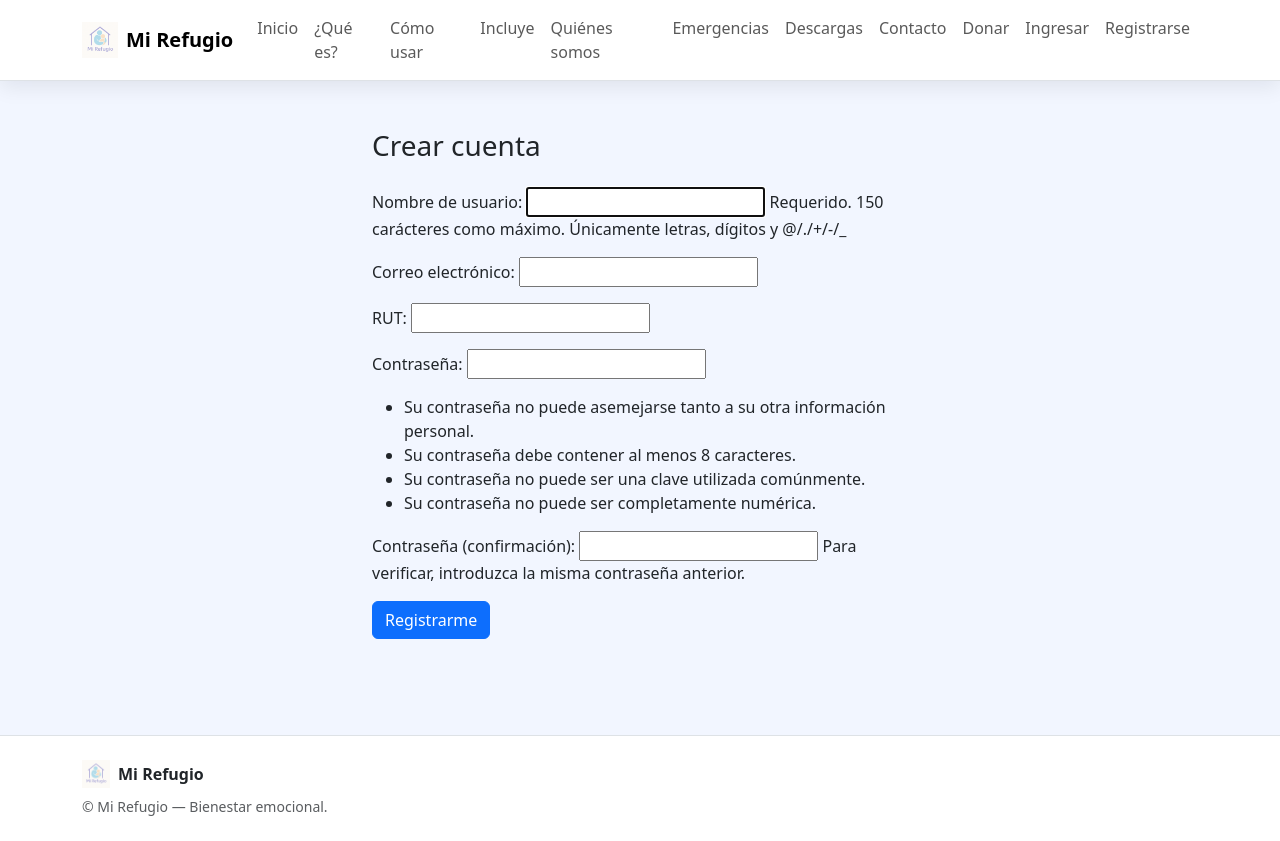
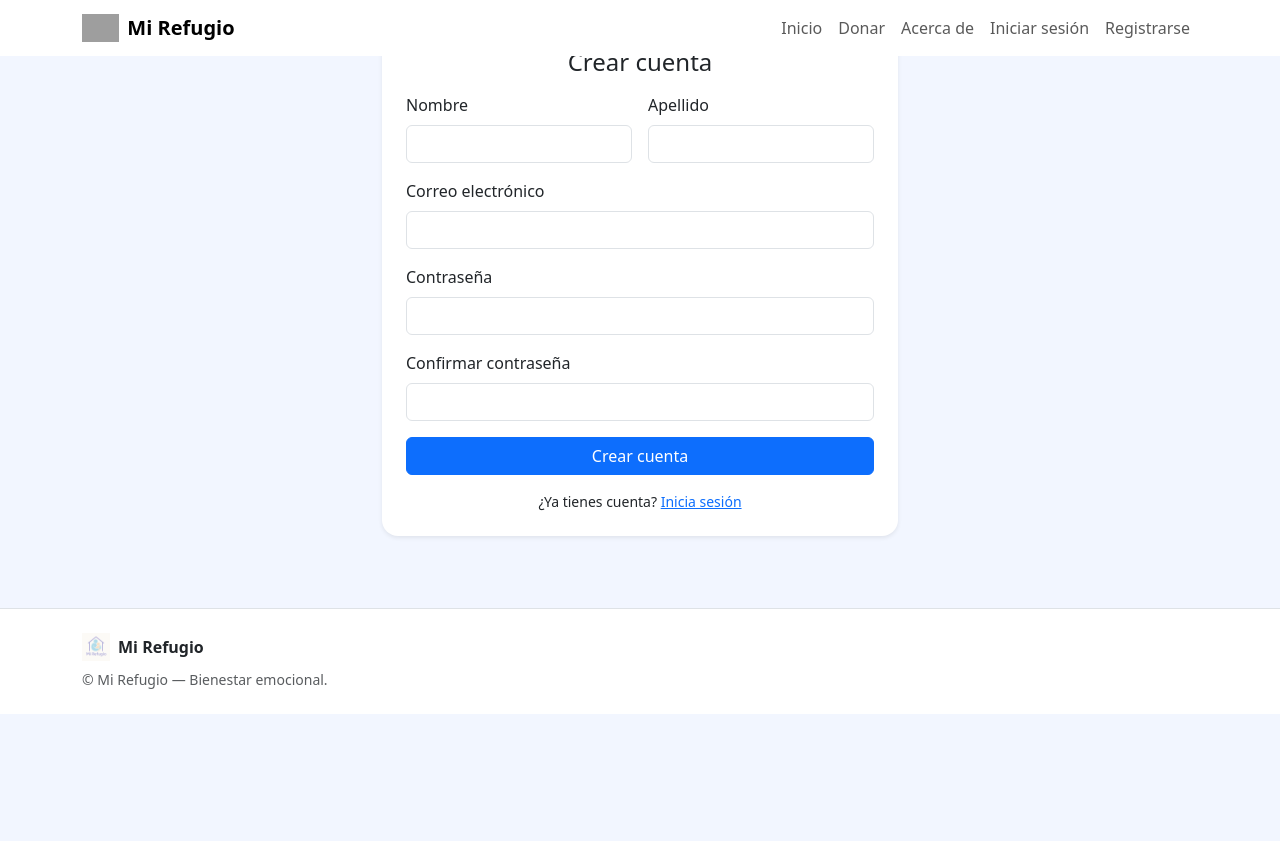
Before and after one commit to mvte0/mi-refugio-web, a Django app: page /registro/ in a window 1280 px wide. After the commit the page ends 714 px from the top, so only its background shows below. Run offline with Django 5.2, Linux system fonts and the light colour scheme; some libraries are stand-ins or nearby versions; grey boxes are pictures that could not be loaded.

Commit message:
BD AWS add

```diff
--- a/static/css/main.css
+++ b/static/css/main.css
@@ -7,7 +7,11 @@
 
 html,body{height:100%;}
 body{background:linear-gradient(180deg, #ffffff 0%, var(--mr-sky-2) 100%);}
-.navbar{box-shadow:0 6px 20px rgba(2,6,23,.08)}
+/* Enlaces del navbar */
+.navbar .nav-link { font-weight: 500; }
+.navbar .nav-link.active, .navbar .nav-link:focus, .navbar .nav-link:hover {
+  color: #0d6efd;
+}
 .btn-mr{background:var(--mr-blue); color:#fff}
 .btn-mr:hover{background:#17348a; color:#fff}
 .btn-outline-mr{border-color:var(--mr-blue); color:var(--mr-blue)}
@@ -84,3 +88,17 @@ section .container, #emergencias .container{ max-width: 1080px; }
 
 /* Subtle section backdrop like screenshot */
 body{ background: #f2f6ff; }
+
+/* Tarjetas suaves */
+.card { border-radius: 1rem; }
+
+/* Mejora foco accesible */
+:focus-visible { outline: 3px solid #0d6efd; outline-offset: 2px; }
+
+/* Botones uniformes */
+.btn-primary {
+  --bs-btn-bg: #0d6efd;
+  --bs-btn-border-color: #0d6efd;
+  --bs-btn-hover-bg: #0b5ed7;
+  --bs-btn-hover-border-color: #0a58ca;
+}
--- a/templates/base.html
+++ b/templates/base.html
@@ -4,36 +4,52 @@
 <head>
   <meta charset="utf-8">
   <meta name="viewport" content="width=device-width, initial-scale=1">
-  <title>Mi Refugio — Bienestar emocional</title>
+  <title> <img src="{% static 'img/LOGO.png' %}" alt="">Mi Refugio</title>
   <meta name="description" content="Mi Refugio: plataforma de bienestar emocional. Recursos, acompañamiento y donaciones.">
   <link href="https://cdn.jsdelivr.net/npm/bootstrap@5.3.3/dist/css/bootstrap.min.css" rel="stylesheet">
   <link rel="icon" href="{% static 'img/LOGO.png' %}">
   <link rel="stylesheet" href="{% static 'css/main.css' %}">
 </head>
 <body data-authenticated="{% if user.is_authenticated %}true{% else %}false{% endif %}">
-  <nav class="navbar navbar-expand-lg bg-white sticky-top border-bottom">
+
+<nav class="navbar navbar-expand-lg navbar-light bg-white fixed-top navbar-shadow">
   <div class="container">
-      <a class="navbar-brand d-flex align-items-center gap-2" href="/">
-        <img src="{% static 'img/LOGO.png' %}" alt="Mi Refugio" height="36">
+    <a class="navbar-brand d-flex align-items-center gap-2" href="{% url 'home' %}">
+      <img src="{% static 'img/logo.svg' %}" alt="Mi Refugio" height="28">
       <span class="fw-semibold">Mi Refugio</span>
     </a>
-      <button class="navbar-toggler" type="button" data-bs-toggle="collapse" data-bs-target="#nav" aria-controls="nav" aria-expanded="false" aria-label="Menú">â˜°</button>
-      <div class="collapse navbar-collapse" id="nav">
-        <ul class="navbar-nav ms-auto">
-          <li class="nav-item"><a class="nav-link" href="/#hero">Inicio</a></li>
-          <li class="nav-item"><a class="nav-link" href="/#que-es">¿Qué es?</a></li></li>
-          <li class="nav-item"><a class="nav-link" href="/#como-usar">Cómo usar</a></li>
-          <li class="nav-item"><a class="nav-link" href="/#incluye">Incluye</a></li>
-          <li class="nav-item"><a class="nav-link" href="/#equipo">Quiénes somos</a></li>
-          <li class="nav-item"><a class="nav-link" href="/#emergencias">Emergencias</a></li>
-          <li class="nav-item"><a class="nav-link" href="/#descargas">Descargas</a></li>
-          <li class="nav-item"><a class="nav-link" href="/#contacto">Contacto</a></li>
-          <li class="nav-item"><a class="nav-link" href="/#donar">Donar</a></li>
-          {% if not user.is_authenticated %}
-          <li class="nav-item"><a class="nav-link" href="{% url 'login' %}">Ingresar</a></li>
+
+    <!-- Botón hamburguesa -->
+    <button class="navbar-toggler" type="button" data-bs-toggle="collapse" data-bs-target="#mainNavbar"
+            aria-controls="mainNavbar" aria-expanded="false" aria-label="Abrir menú">
+      <span class="navbar-toggler-icon"></span>
+    </button>
+
+    <div class="collapse navbar-collapse" id="mainNavbar">
+      <ul class="navbar-nav ms-auto mb-2 mb-lg-0">
+        <li class="nav-item"><a class="nav-link" href="{% url 'home' %}">Inicio</a></li>
+        <li class="nav-item"><a class="nav-link" href="{% url 'donar' %}">Donar</a></li>
+        <li class="nav-item"><a class="nav-link" href="{% url 'acerca' %}">Acerca de</a></li>
+
+        {% if user.is_authenticated %}
+          <li class="nav-item dropdown">
+            <a class="nav-link dropdown-toggle" href="#" id="cuentaMenu" role="button" data-bs-toggle="dropdown" aria-expanded="false">
+              {{ user.first_name|default:user.username }}
+            </a>
+            <ul class="dropdown-menu dropdown-menu-end" aria-labelledby="cuentaMenu">
+              <li><a class="dropdown-item" href="{% url 'perfil' %}">Mi cuenta</a></li>
+              <li><hr class="dropdown-divider"></li>
+              <li>
+                <form action="{% url 'logout' %}" method="post" class="px-3 py-1">
+                  {% csrf_token %}
+                  <button class="btn btn-sm btn-outline-danger w-100">Cerrar sesión</button>
+                </form>
+              </li>
+            </ul>
+          </li>
+        {% else %}
+          <li class="nav-item"><a class="nav-link" href="{% url 'login' %}">Iniciar sesión</a></li>
           <li class="nav-item"><a class="nav-link" href="{% url 'register' %}">Registrarse</a></li>
-          {% else %}
-          <li class="nav-item"><a class="nav-link" href="{% url 'logout' %}">Salir</a></li>
         {% endif %}
       </ul>
     </div>
--- a/templates/registration/register.html
+++ b/templates/registration/register.html
@@ -1,19 +1,53 @@
 {% extends "base.html" %}
+{% block title %}Crear cuenta — Mi Refugio{% endblock %}
 {% block content %}
-<div class="container py-5" style="max-width: 560px;">
-  <h1 class="h3 mb-4">Crear cuenta</h1>
-  <script src="https://cdn.jsdelivr.net/npm/sweetalert2@11"></script>
-  {% if form.errors %}
-  <script>
-    document.addEventListener('DOMContentLoaded', function(){
-      Swal.fire({icon:'error', title:'Revisa los campos', text:'Hay errores en el formulario.'});
-    });
-  </script>
-  {% endif %}
-  <form method="post" novalidate>
-    {% csrf_token %}
-    {{ form.as_p }}
-    <button type="submit" class="btn btn-primary">Registrarme</button>
-  </form>
-</div>
+<section class="py-4">
+  <div class="container">
+    <div class="row justify-content-center">
+      <div class="col-12 col-md-10 col-lg-6">
+        <div class="card border-0 shadow-sm">
+          <div class="card-body p-4">
+            <h1 class="h4 mb-3 text-center">Crear cuenta</h1>
+            <form method="post" novalidate>
+              {% csrf_token %}
+              <!-- Sustituye por tus campos reales si usas un UserForm -->
+              <div class="row g-3">
+                <div class="col-md-6">
+                  <label class="form-label" for="id_first_name">Nombre</label>
+                  <input class="form-control" id="id_first_name" name="first_name" required>
+                </div>
+                <div class="col-md-6">
+                  <label class="form-label" for="id_last_name">Apellido</label>
+                  <input class="form-control" id="id_last_name" name="last_name" required>
+                </div>
+                <div class="col-12">
+                  <label class="form-label" for="id_email">Correo electrónico</label>
+                  <input type="email" class="form-control" id="id_email" name="email" required>
+                </div>
+                <div class="col-12">
+                  <label class="form-label" for="id_password1">Contraseña</label>
+                  <input type="password" class="form-control" id="id_password1" name="password1" required>
+                </div>
+                <div class="col-12">
+                  <label class="form-label" for="id_password2">Confirmar contraseña</label>
+                  <input type="password" class="form-control" id="id_password2" name="password2" required>
+                </div>
+              </div>
+
+              {% if form.errors %}
+                <div class="alert alert-danger small mt-3">Revisa los campos marcados e inténtalo nuevamente.</div>
+              {% endif %}
+
+              <button class="btn btn-primary w-100 mt-3">Crear cuenta</button>
+            </form>
+
+            <div class="mt-3 text-center small">
+              ¿Ya tienes cuenta? <a href="{% url 'login' %}">Inicia sesión</a>
+            </div>
+          </div>
+        </div>
+      </div>
+    </div>
+  </div>
+</section>
 {% endblock %}
```
Also changed, not shown: mirefugio/settings.py (+6 -5 lines), templates/index.html (+11 -12 lines), templates/registration/login.html (+38 -11 lines). Lines whose indentation alone changed are shown as unchanged.
